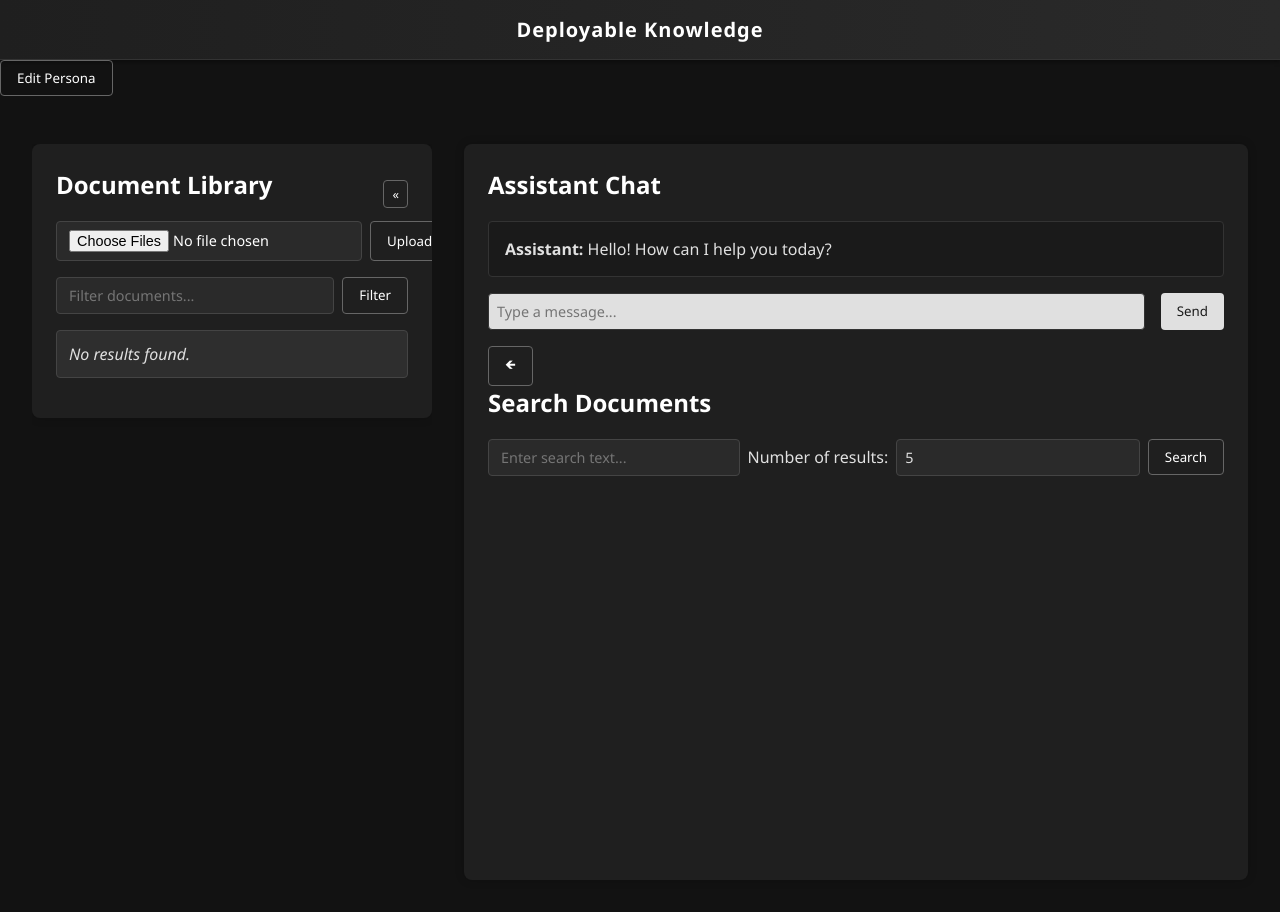
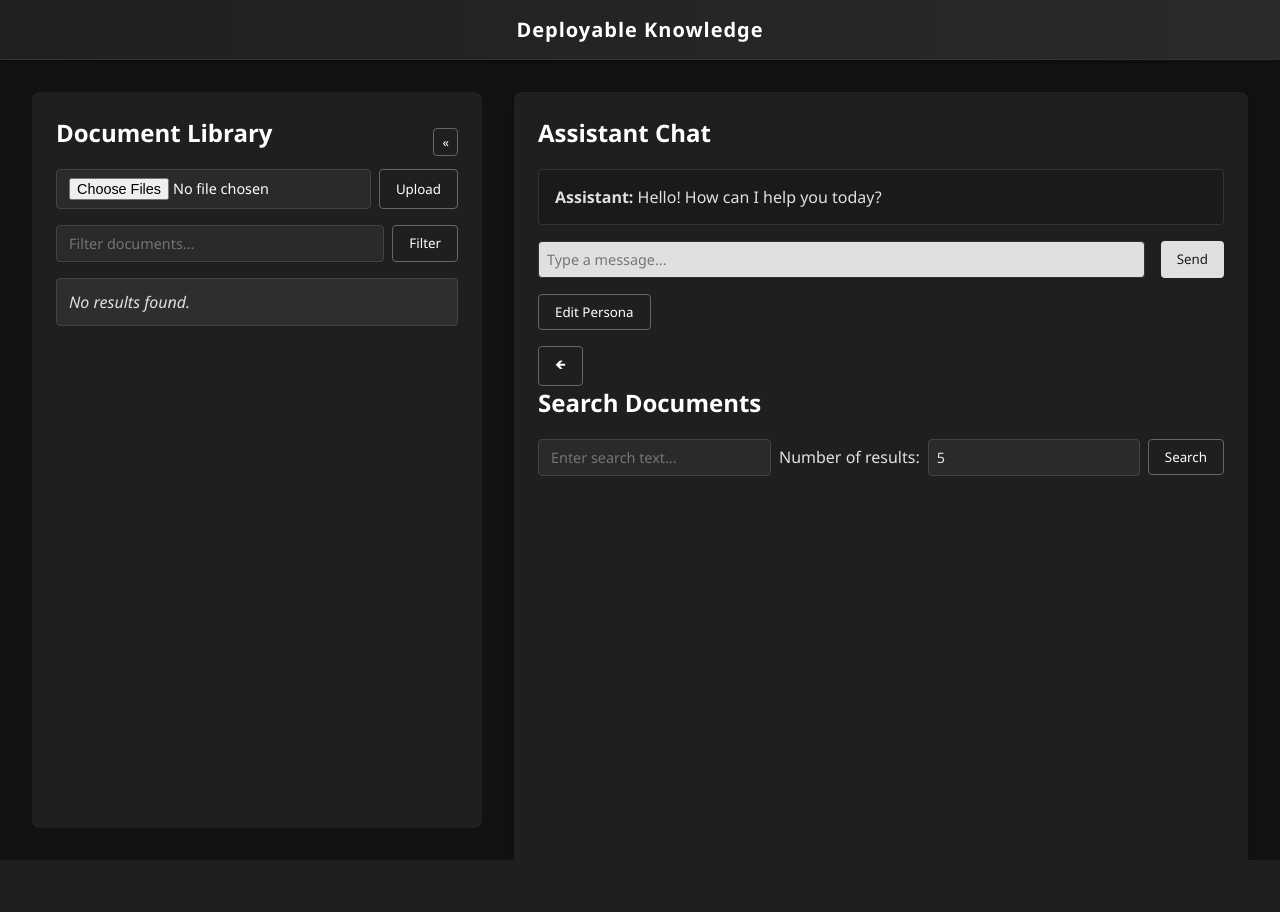
Before and after one commit to sage-bomb/Deployable-Knowledge, a FastAPI app: page / in a window 1280 px wide. After the commit the page ends 860 px from the top, so only its background shows below. Run offline with FastAPI, Linux system fonts and the light colour scheme; data that the repository does not hold is empty.

Commit message:
relocated persona button to be buy chat assistant

```diff
--- a/app/static/css/style.css
+++ b/app/static/css/style.css
@@ -25,6 +25,7 @@
 html, body {
   margin: 0;
   padding: 0;
+  height: 100%;
   background-color: var(--bg-main);
   color: var(--text-main);
   font-family: var(--font-ui);
@@ -55,12 +56,13 @@ h2 {
   box-shadow: 0 0 10px #00000033;
   overflow-y: auto;       /* scroll vertically if needed */
   box-sizing: border-box;
+  height: 100vh;
 }
 
 /* Fix widths: left panel fixed, right panel flexible */
 #doc-panel-wrapper {
-  flex: 0 0 400px;        /* fixed width */
-  max-width: 400px;
+  flex: 0 0 450px;        /* fixed width */
+  max-width: 450px;
   display: flex;
   flex-direction: column;
 }
@@ -70,6 +72,7 @@ h2 {
   min-width: 0;           /* important to allow shrinking */
   display: flex;
   flex-direction: column;
+  box-sizing: border-box;
 }
 
 /* Prevent document titles from expanding */
@@ -179,7 +182,7 @@ li:hover {
 .chat-box {
   max-height: none;
   overflow: visible;
-  overflow-y: auto;
+  overflow-y: visible;
   background-color: #1a1a1a;
   border: 1px solid var(--border-light);
   padding: 1rem;
--- a/app/templates/index.html
+++ b/app/templates/index.html
@@ -35,12 +35,6 @@
           <button id="close-persona-btn">Cancel</button>
         </div>
       </div>
-    </div>
-
-    <div
-      style="display: flex; align-items: center; gap: 1em; margin-bottom: 1em"
-    >
-      <button id="open-persona-btn">Edit Persona</button>
     </div>
 
     <div class="feature-layout">
@@ -92,6 +86,16 @@
             />
             <button type="submit" id="submit-button">Send</button>
           </form>
+          <div
+            style="
+              display: flex;
+              align-items: center;
+              gap: 1em;
+              margin-bottom: 1em;
+            "
+          >
+            <button id="open-persona-btn">Edit Persona</button>
+          </div>
           <div id="search-panel-wrapper" class="column-wrapper">
             <button id="toggle-search-btn" title="Minimize Search Results">
               🡸
```
